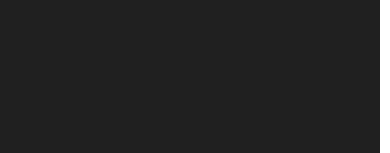
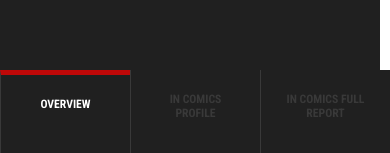
Before and after one commit to ajukadavid/marvelPage, a Vue app: page / in a window 390 px wide. Shown: the part 711-864 px from the top of the page. Built offline with nearby package versions, Linux system fonts and the light colour scheme.

Commit message:
added footer to mobile vue

```diff
--- a/src/App.vue
+++ b/src/App.vue
@@ -1,12 +1,15 @@
 <template>
   <NavBar />
   <router-view/>
+  <FooterComponent />
 </template>
 
 <script>
 import NavBar from "@/components/NavBar";
+import FooterComponent from "@/components/FooterComponent";
 export default  {
   components: {
+    FooterComponent,
     NavBar
   }
 }
--- /dev/null
+++ b/src/components/FooterComponent.vue
@@ -0,0 +1,76 @@
+<template>
+<MqResponsive target="md-">
+<div class="main-footer">
+<div class="footer-item overview">
+<a href="#">
+  <h3>
+    Overview
+  </h3>
+</a>
+</div>
+  <div class="footer-item comic">
+    <a href="#">
+      <h3>
+        in comics <br> profile
+      </h3>
+    </a>
+
+  </div>
+  <div class="footer-item report">
+    <a href="#">
+      <h3>
+        in comics full <br>report
+      </h3>
+    </a>
+  </div>
+</div>
+</MqResponsive>
+</template>
+
+<script>
+import { MqResponsive } from "vue3-mq";
+
+export default {
+  name: "FooterComponent",
+  components: {
+    MqResponsive,
+  }
+}
+</script>
+
+<style scoped>
+.main-footer {
+  display: flex;
+  position: fixed;
+
+  bottom: 0;
+  left: 0;
+  justify-content: space-between;
+  width: 100%;
+  /* Height of the footer*/
+  height: 63px;
+
+}
+.footer-item {
+  width: 262px;
+  height: 80px;
+  border-left: 1px solid #393939;
+}
+.overview {
+  border-top: 5px solid #bf0808;
+  color: white;
+}
+.footer-item {
+  background-color: #202020;
+  position: relative;
+  font-size: 10px;
+  padding-top: 10px;
+  cursor: pointer;
+}
+.report > a, .comic > a {
+  color: #393939;
+}
+.report > a:hover, .comic > a:hover {
+  color: white;
+}
+</style>
```
Also changed, not shown: src/components/HeroComponent.vue (added, +17 -0 lines), src/assets/hero-bg.jpg (added).
